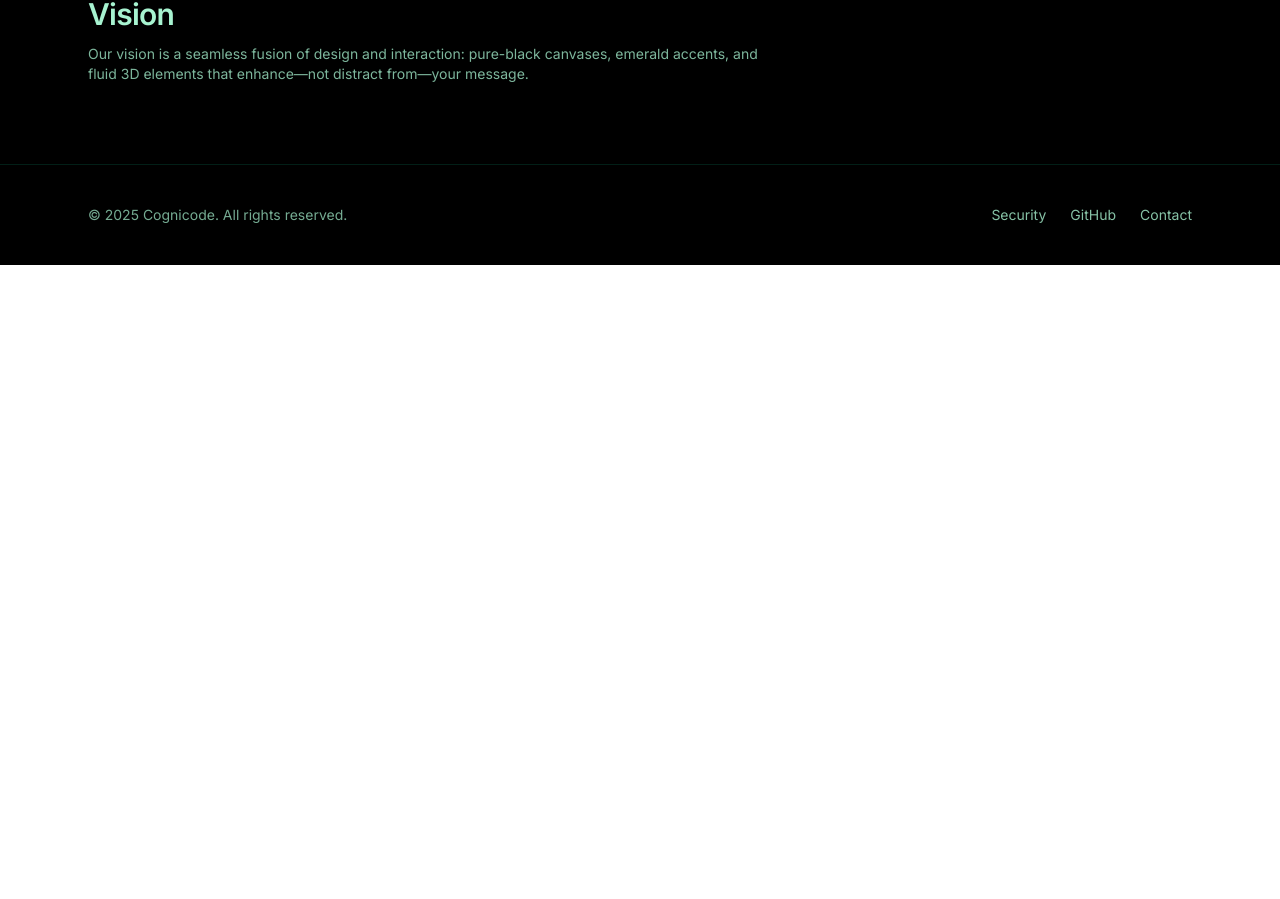
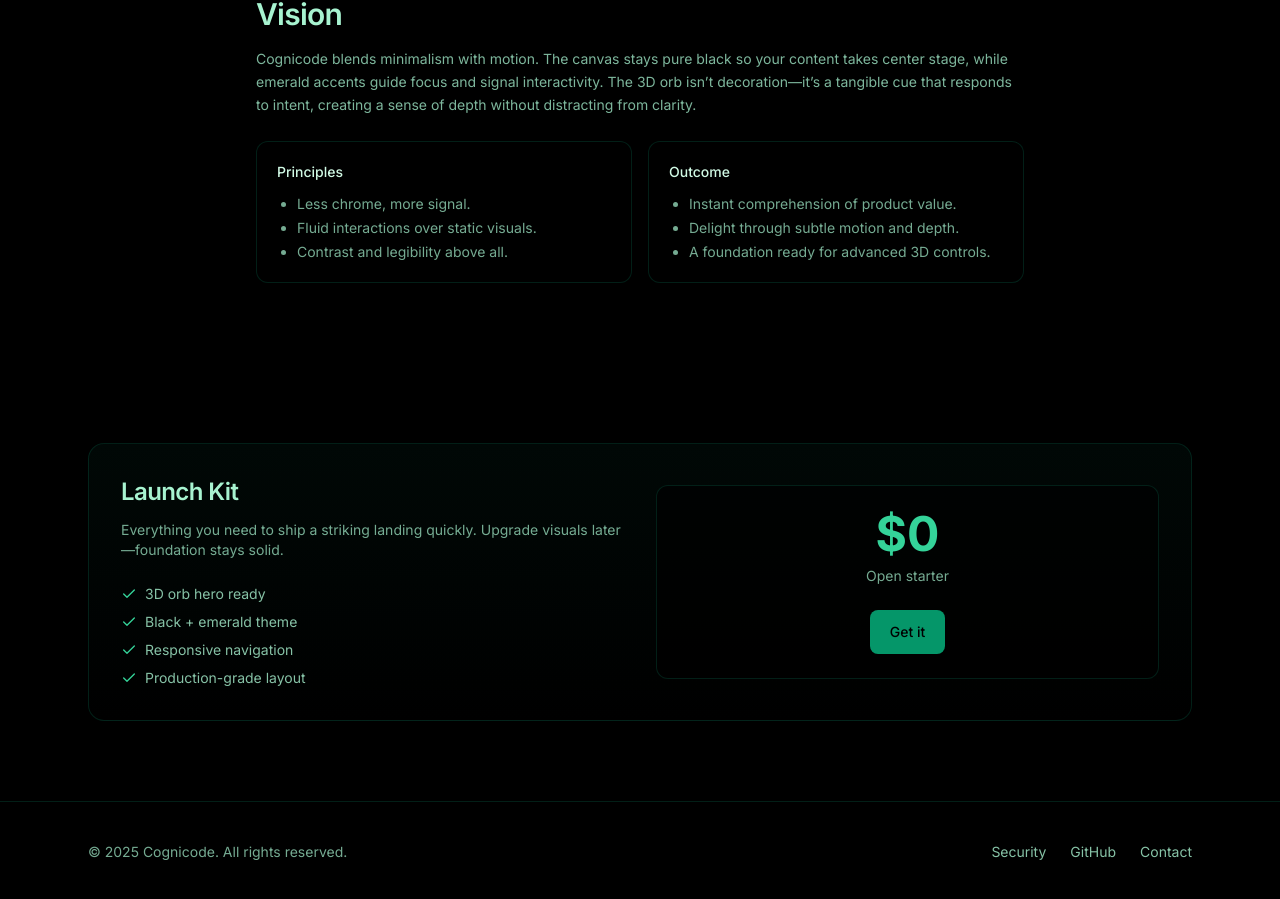
Before and after one commit to gramtop961/frontend-repo_0ducfla8_eqtw0q, a React (Vite) app: page / in a window 1280 px wide. Shown: the part 1315-2214 px from the top of the page. Before the commit the page ends 1580 px from the top, so only its background shows below. Built offline with nearby package versions, Linux system fonts and the light colour scheme; a web font is replaced by a local one.

Commit message:
Update project prj_0ducfla8 - 2025-11-09T07:27:50.394Z

```diff
--- a/src/App.jsx
+++ b/src/App.jsx
@@ -1,6 +1,8 @@
 import Navbar from './components/Navbar';
 import Hero from './components/Hero';
 import Features from './components/Features';
+import Vision from './components/Vision';
+import Pricing from './components/Pricing';
 import Footer from './components/Footer';
 
 function App() {
@@ -10,14 +12,8 @@
       <main>
         <Hero />
         <Features />
-        <section id="vision" className="bg-black py-20">
-          <div className="mx-auto max-w-6xl px-6">
-            <h2 className="text-2xl font-semibold tracking-tight text-emerald-200 sm:text-3xl">Vision</h2>
-            <p className="mt-3 max-w-2xl text-sm text-emerald-200/75">
-              Our vision is a seamless fusion of design and interaction: pure-black canvases, emerald accents, and fluid 3D elements that enhance—not distract from—your message.
-            </p>
-          </div>
-        </section>
+        <Vision />
+        <Pricing />
       </main>
       <Footer />
     </div>
--- a/src/components/Hero.jsx
+++ b/src/components/Hero.jsx
@@ -1,5 +1,6 @@
 import Spline from '@splinetool/react-spline';
 import { ArrowRight } from 'lucide-react';
+import OrbCue from './OrbCue';
 
 export default function Hero() {
   return (
@@ -43,6 +44,10 @@
             Learn More
           </a>
         </div>
+
+        <div className="mt-6">
+          <OrbCue />
+        </div>
       </div>
     </section>
   );
--- /dev/null
+++ b/src/components/OrbCue.jsx
@@ -0,0 +1,15 @@
+import { motion } from 'framer-motion';
+
+export default function OrbCue({ className = '' }) {
+  return (
+    <motion.div
+      className={`relative inline-flex items-center ${className}`}
+      initial={{ y: 0 }}
+      whileHover={{ y: -2 }}
+      transition={{ type: 'spring', stiffness: 300, damping: 18 }}
+    >
+      <span className="mr-2 inline-flex h-2.5 w-2.5 rounded-full bg-emerald-400 shadow-[0_0_12px_rgba(16,185,129,0.9)]" />
+      <span className="text-xs text-emerald-200/80">Interactive orb</span>
+    </motion.div>
+  );
+}
--- a/src/components/Pricing.jsx
+++ b/src/components/Pricing.jsx
@@ -1,79 +1,40 @@
-import React from 'react';
-import { Check, Zap } from 'lucide-react';
+import { Check } from 'lucide-react';
 
-const tiers = [
-  {
-    name: 'Free',
-    price: '$0',
-    highlight: '100 credits included',
-    features: ['Community support', 'AI generation (limited)', 'Basic scanning'],
-    cta: 'Get Started',
-  },
-  {
-    name: 'Pro',
-    price: '$20',
-    highlight: 'Best for indie devs',
-    features: ['Unlimited projects', 'Advanced scanning', 'Priority queue', 'One-click deploy'],
-    cta: 'Upgrade',
-    popular: true,
-  },
-  {
-    name: 'Enterprise',
-    price: 'Custom',
-    highlight: 'Security & Scale',
-    features: ['SSO & SAML', 'On-prem options', 'Custom SLAs', 'Dedicated support'],
-    cta: 'Contact Sales',
-  },
-];
-
-const Pricing = () => {
+export default function Pricing() {
+  const features = [
+    '3D orb hero ready',
+    'Black + emerald theme',
+    'Responsive navigation',
+    'Production-grade layout',
+  ];
   return (
-    <section id="pricing" className="py-20 bg-slate-950 border-t border-slate-800">
-      <div className="max-w-7xl mx-auto px-4 sm:px-6 lg:px-8">
-        <div className="flex items-end justify-between gap-6 flex-wrap">
-          <div>
-            <h2 className="text-3xl sm:text-4xl font-bold text-slate-100">Simple, transparent pricing</h2>
-            <p className="mt-3 text-slate-400">Start free, scale when you need more power.</p>
-          </div>
-          <div className="inline-flex items-center gap-2 text-amber-400 bg-amber-400/10 border border-amber-400/20 px-3 py-1.5 rounded-md">
-            <Zap size={16} /> No hidden fees
-          </div>
-        </div>
-        <div className="mt-12 grid gap-6 sm:grid-cols-2 lg:grid-cols-3">
-          {tiers.map((tier) => (
-            <div
-              key={tier.name}
-              className={`relative rounded-xl p-6 border bg-slate-900/60 backdrop-blur ${
-                tier.popular ? 'border-indigo-500/40 shadow-lg shadow-indigo-500/20' : 'border-slate-800'
-              }`}
-            >
-              {tier.popular && (
-                <span className="absolute -top-3 left-6 text-xs px-2 py-0.5 rounded bg-indigo-600 text-white">Most Popular</span>
-              )}
-              <h3 className="text-lg font-semibold text-slate-100">{tier.name}</h3>
-              <p className="mt-1 text-sm text-slate-400">{tier.highlight}</p>
-              <div className="mt-5 flex items-baseline gap-2">
-                <span className="text-3xl font-bold text-slate-100">{tier.price}</span>
-                {tier.price !== 'Custom' && <span className="text-slate-400">/ month</span>}
-              </div>
-              <ul className="mt-6 space-y-2">
-                {tier.features.map((f) => (
-                  <li key={f} className="flex items-center gap-2 text-slate-300 text-sm">
-                    <Check size={16} className="text-green-400" /> {f}
+    <section className="bg-black py-20">
+      <div className="mx-auto max-w-6xl px-6">
+        <div className="rounded-2xl border border-emerald-900/40 bg-gradient-to-b from-emerald-900/10 to-black p-8">
+          <div className="grid items-center gap-8 md:grid-cols-2">
+            <div>
+              <h3 className="text-2xl font-semibold tracking-tight text-emerald-200">Launch Kit</h3>
+              <p className="mt-3 text-sm text-emerald-200/70">
+                Everything you need to ship a striking landing quickly. Upgrade visuals later—foundation stays solid.
+              </p>
+              <ul className="mt-6 space-y-2 text-sm">
+                {features.map((f) => (
+                  <li key={f} className="flex items-center gap-2 text-emerald-200/80">
+                    <Check size={16} className="text-emerald-400" /> {f}
                   </li>
                 ))}
               </ul>
-              <button className={`mt-8 w-full rounded-md px-4 py-2 font-medium transition ${
-                tier.popular ? 'bg-indigo-600 text-white hover:bg-indigo-500' : 'bg-slate-800 text-slate-200 hover:bg-slate-700'
-              }`}>
-                {tier.cta}
-              </button>
             </div>
-          ))}
+            <div className="rounded-xl border border-emerald-900/40 bg-black/60 p-6 text-center">
+              <div className="text-5xl font-bold text-emerald-400">
+                $0
+              </div>
+              <p className="mt-2 text-sm text-emerald-200/70">Open starter</p>
+              <a href="#contact" className="mt-6 inline-block rounded-lg bg-emerald-600 px-5 py-3 text-sm font-medium text-black transition hover:bg-emerald-500">Get it</a>
+            </div>
+          </div>
         </div>
       </div>
     </section>
   );
-};
-
-export default Pricing;
+}
--- /dev/null
+++ b/src/components/Vision.jsx
@@ -0,0 +1,32 @@
+export default function Vision() {
+  return (
+    <section id="vision" className="bg-black py-20">
+      <div className="mx-auto max-w-6xl px-6">
+        <div className="mx-auto max-w-3xl">
+          <h2 className="text-2xl font-semibold tracking-tight text-emerald-200 sm:text-3xl">Vision</h2>
+          <p className="mt-4 text-sm leading-relaxed text-emerald-200/75">
+            Cognicode blends minimalism with motion. The canvas stays pure black so your content takes center stage, while emerald accents guide focus and signal interactivity. The 3D orb isn’t decoration—it’s a tangible cue that responds to intent, creating a sense of depth without distracting from clarity.
+          </p>
+          <div className="mt-6 grid gap-4 sm:grid-cols-2">
+            <div className="rounded-xl border border-emerald-900/40 bg-black/60 p-5">
+              <h3 className="text-sm font-medium text-emerald-100">Principles</h3>
+              <ul className="mt-3 list-disc space-y-1 pl-5 text-sm text-emerald-200/70">
+                <li>Less chrome, more signal.</li>
+                <li>Fluid interactions over static visuals.</li>
+                <li>Contrast and legibility above all.</li>
+              </ul>
+            </div>
+            <div className="rounded-xl border border-emerald-900/40 bg-black/60 p-5">
+              <h3 className="text-sm font-medium text-emerald-100">Outcome</h3>
+              <ul className="mt-3 list-disc space-y-1 pl-5 text-sm text-emerald-200/70">
+                <li>Instant comprehension of product value.</li>
+                <li>Delight through subtle motion and depth.</li>
+                <li>A foundation ready for advanced 3D controls.</li>
+              </ul>
+            </div>
+          </div>
+        </div>
+      </div>
+    </section>
+  );
+}
```
Also changed, not shown: 1 other file (tests, documents, lock files or other folders).
